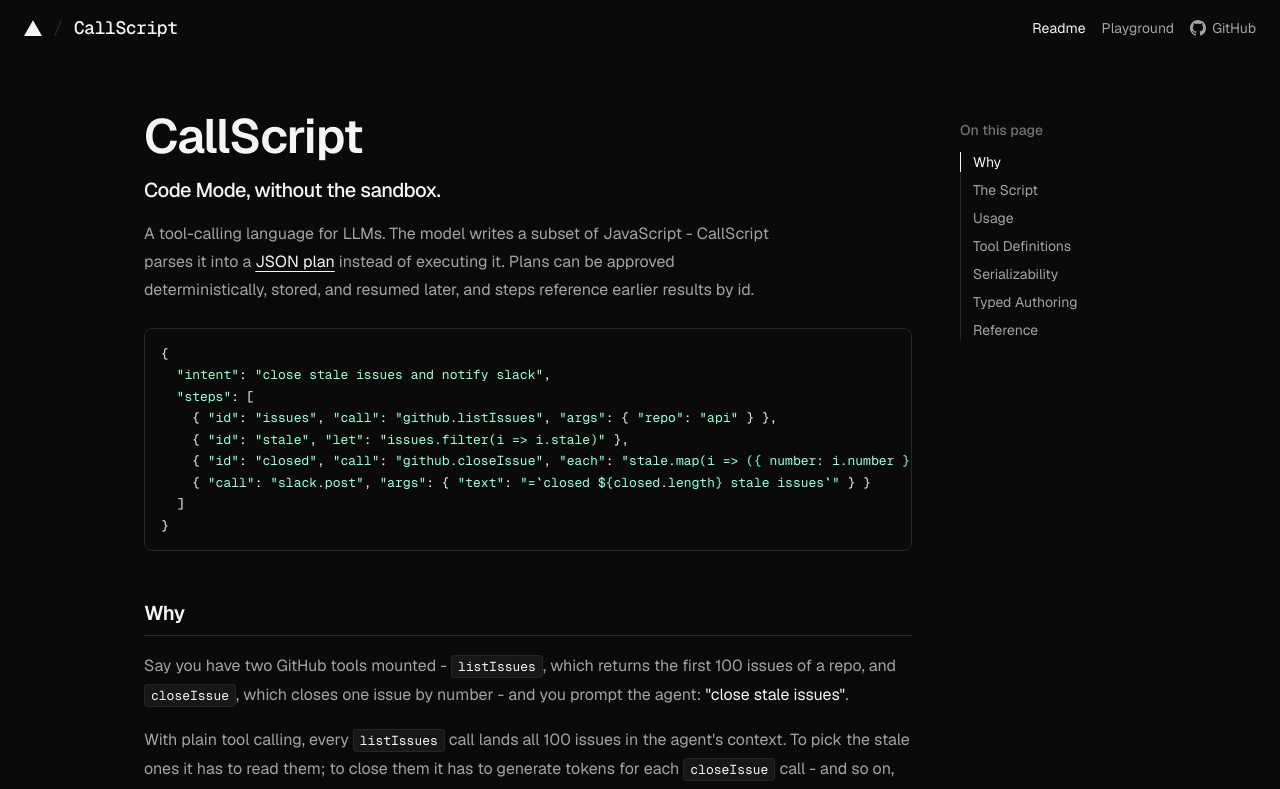
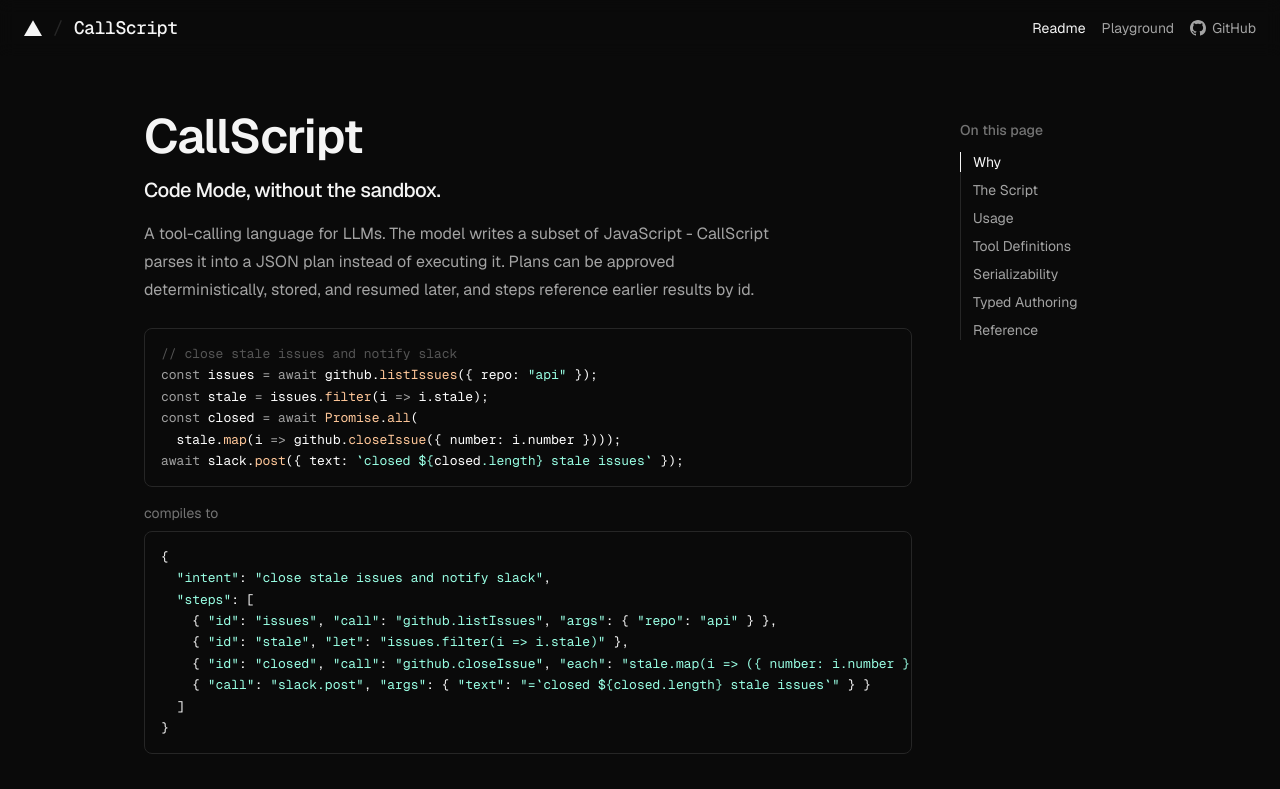
Before and after one commit to vercel-labs/callscript, a Next.js app in the folder apps/web/: page / in a window 1280 px wide. Shown: the top 789 px of the page. Built offline with nearby package versions, Linux system fonts and the light colour scheme.

Commit message:
chore: update landing

```diff
--- a/apps/web/app/page.tsx
+++ b/apps/web/app/page.tsx
@@ -449,18 +449,24 @@ export default function Home() {
 						</p>
 						<p className="mt-4 max-w-[60ch] text-base leading-7 text-dim">
 							A tool-calling language for LLMs. The model writes a subset of
-							JavaScript - CallScript parses it into a{" "}
-							<a
-								href="#the-script"
-								className="text-ink underline underline-offset-4"
-							>
-								JSON plan
-							</a>{" "}
-							instead of executing it. Plans can be approved deterministically,
-							stored, and resumed later, and steps reference earlier results by
-							id.
+							JavaScript - CallScript parses it into a JSON plan instead of
+							executing it. Plans can be approved deterministically, stored, and
+							resumed later, and steps reference earlier results by id.
 						</p>
 						<div className="mt-6">
+							<Code
+								code={`
+// close stale issues and notify slack
+const issues = await github.listIssues({ repo: "api" });
+const stale = issues.filter(i => i.stale);
+const closed = await Promise.all(
+  stale.map(i => github.closeIssue({ number: i.number })));
+await slack.post({ text: \`closed \${closed.length} stale issues\` });
+`}
+							/>
+						</div>
+						<p className="mt-4 text-sm text-faint">compiles to</p>
+						<div className="mt-2">
 							<Code
 								code={`
 {
```
